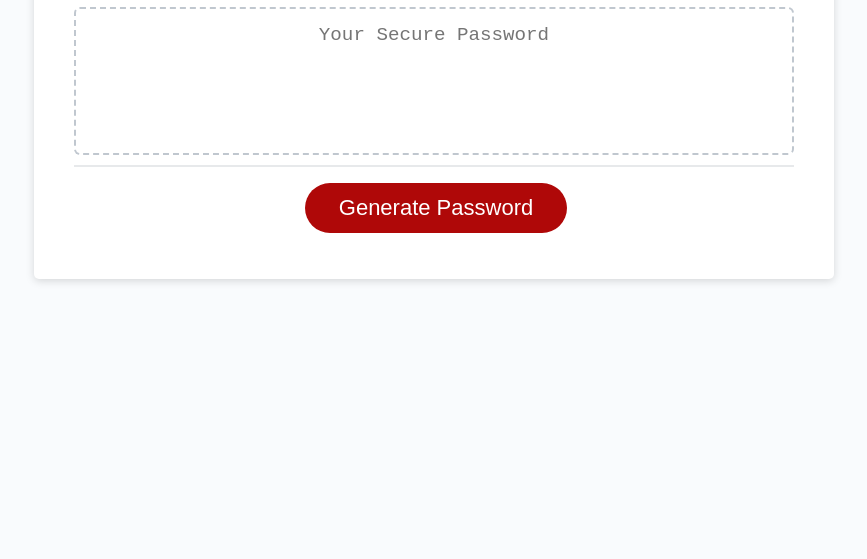
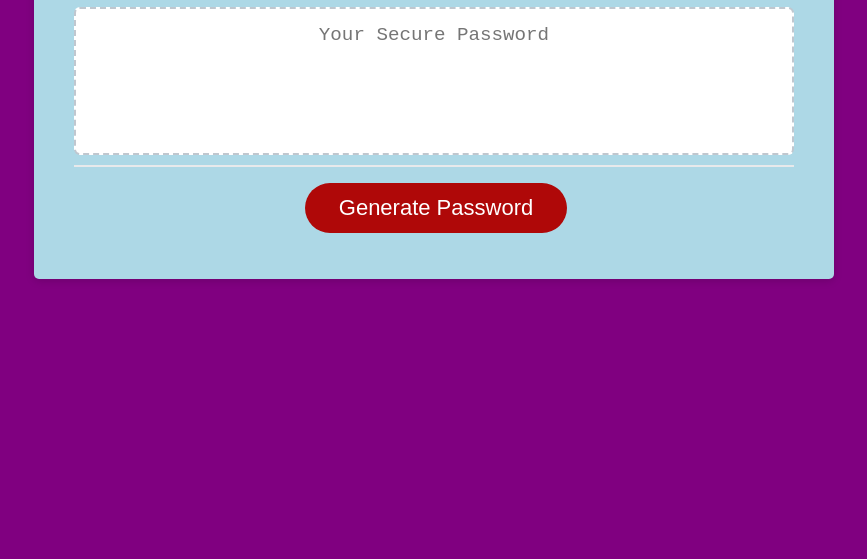
Before and after one commit to jordanne37/java-adventure, a plain HTML site: page index.html in a window 1280 px wide. Shown: the part 241-800 px from the top of the page, without its empty margins (206-1073 px from the left). Drawn offline with Linux system fonts and the light colour scheme.

Commit message:
changed the colors so it looks more fun :)

```diff
--- a/Develop/style.css
+++ b/Develop/style.css
@@ -14,7 +14,7 @@ body,
 
 body {
   font-family: sans-serif;
-  background-color: #f9fbfd;
+  background-color: purple;
 }
 
 .wrapper {
@@ -31,7 +31,7 @@ header {
 }
 
 .card {
-  background-color: hsl(0, 0%, 100%);
+  background-color: lightblue;
   border-radius: 5px;
   border-width: 1px;
   box-shadow: rgba(0, 0, 0, 0.15) 0px 2px 8px 0px;
```
